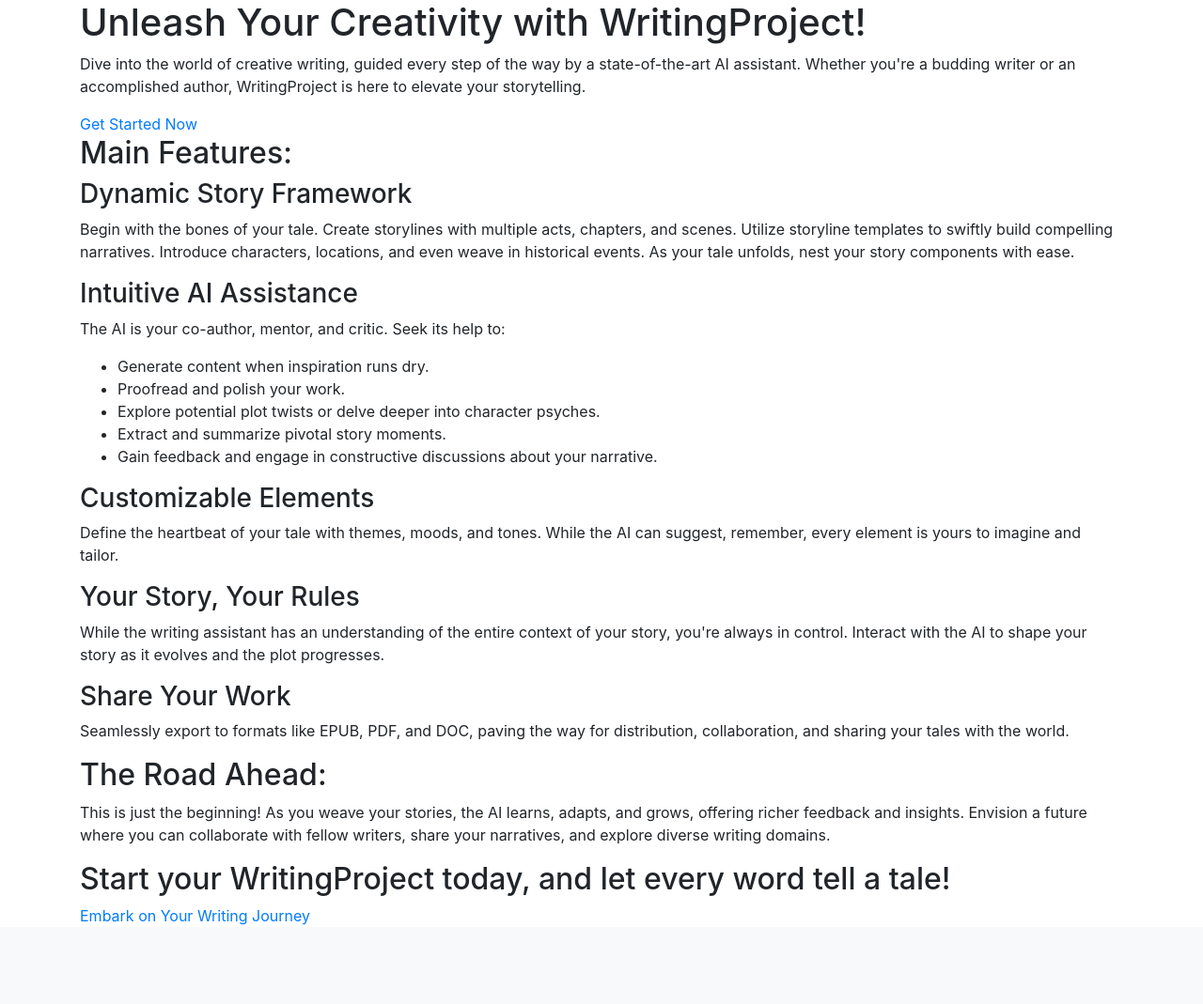
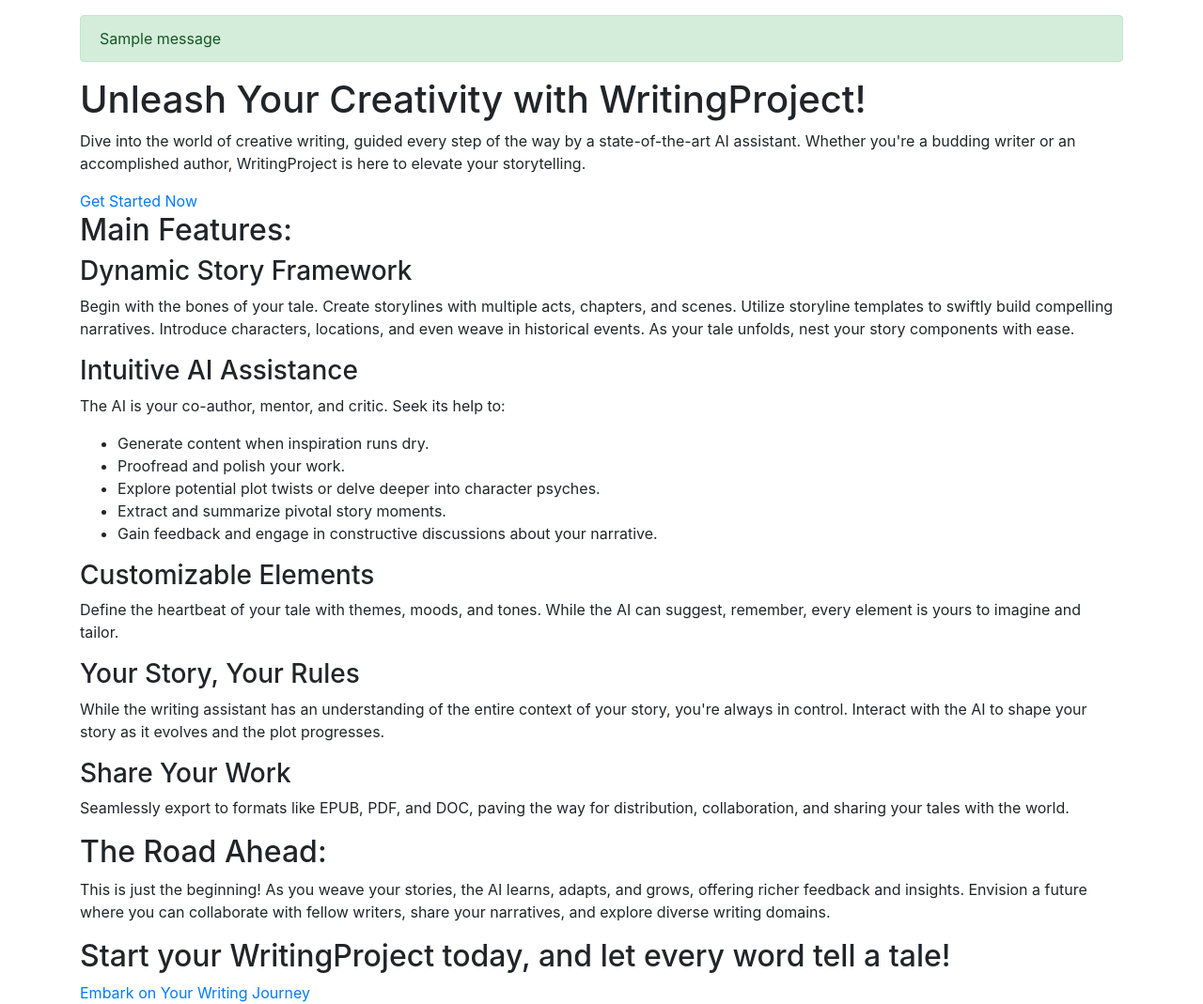
Before and after one commit to jddutz/aiw, a Flask app: page / in a window 1280 px wide. Shown: the part 56-1125 px from the top of the page at 94% size. Before the commit the page ends 1041 px from the top, so only its background shows below. Run offline with Flask 3, Linux system fonts and the light colour scheme; tables that the repository leaves empty hold one stand-in row (values such as "Sample post"); one stand-in notice (Sample message) is shown; some libraries are stand-ins or nearby versions; grey boxes are pictures that could not be loaded.

Commit message:
Updated base.html to include flash messages

```diff
--- a/app/templates/base.html
+++ b/app/templates/base.html
@@ -31,7 +31,20 @@
 	    </ul>
         </div>
     </nav>
-    <div class="container">
+    <div class="container mt-3">
+        <!-- Flash messages start -->
+        {% with messages = get_flashed_messages(with_categories=true) %}
+        {% if messages %}
+        <div class="flash-messages">
+            {% for category, message in messages %}
+            <div class="alert alert-{{ category }}">
+                {{ message }}
+            </div>
+            {% endfor %}
+        </div>
+        {% endif %}
+        {% endwith %}
+        <!-- Flash messages end -->
         {% block content %}
         {% endblock %}
     </div>
```
